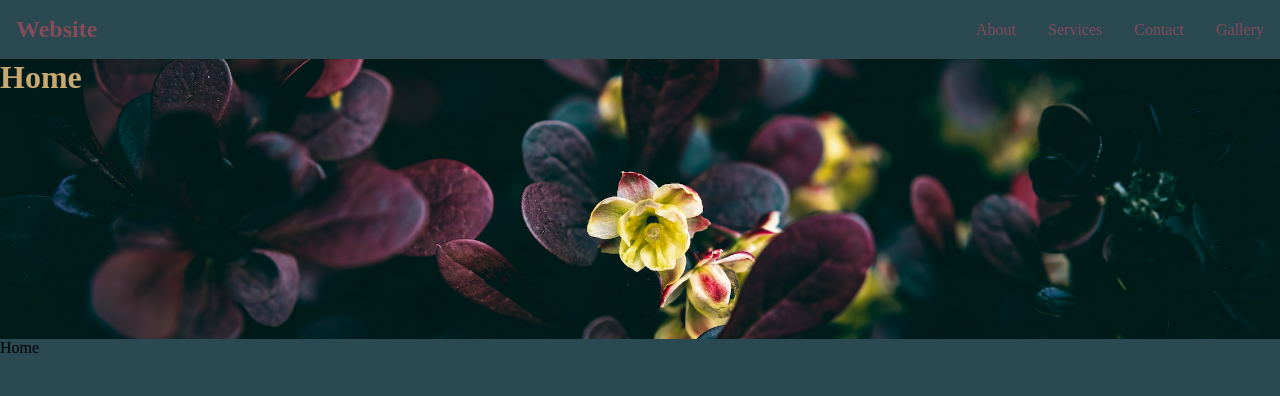
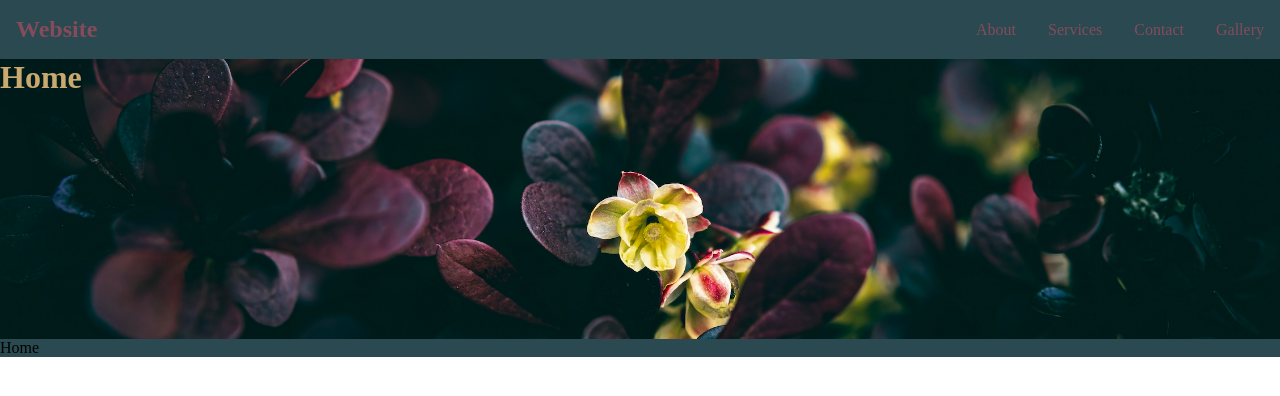
Before and after one commit to kdmatthews/nails, a React (Vite) app: page / in a window 1280 px wide. Shown: the top 396 px of the page. Built offline with nearby package versions, Linux system fonts and the light colour scheme.

Commit message:
Fixed screen bug

```diff
--- a/src/App.css
+++ b/src/App.css
@@ -7,6 +7,6 @@ Charcoal: dark blue #2A4950
 */
 .App{
     width: 100%;
-    height: 100vh;
+    height: 100%;
     background-color: #2A4950;
 }
--- a/src/components/services.css
+++ b/src/components/services.css
@@ -30,6 +30,9 @@
 .individual-service a{
     color: #854B5B;
     text-decoration: none;
+}
+.individual-service a:hover{
+    color:#2A4950;
 }
 
 /*service-menu  service-info  service-image */
--- a/src/components/services.jsx
+++ b/src/components/services.jsx
@@ -42,7 +42,6 @@ function Services() {
       </section>
     </article>
     <article >
-
 
       <section className="service-menu" id='manicure'>
         <div className="service-info">
```
